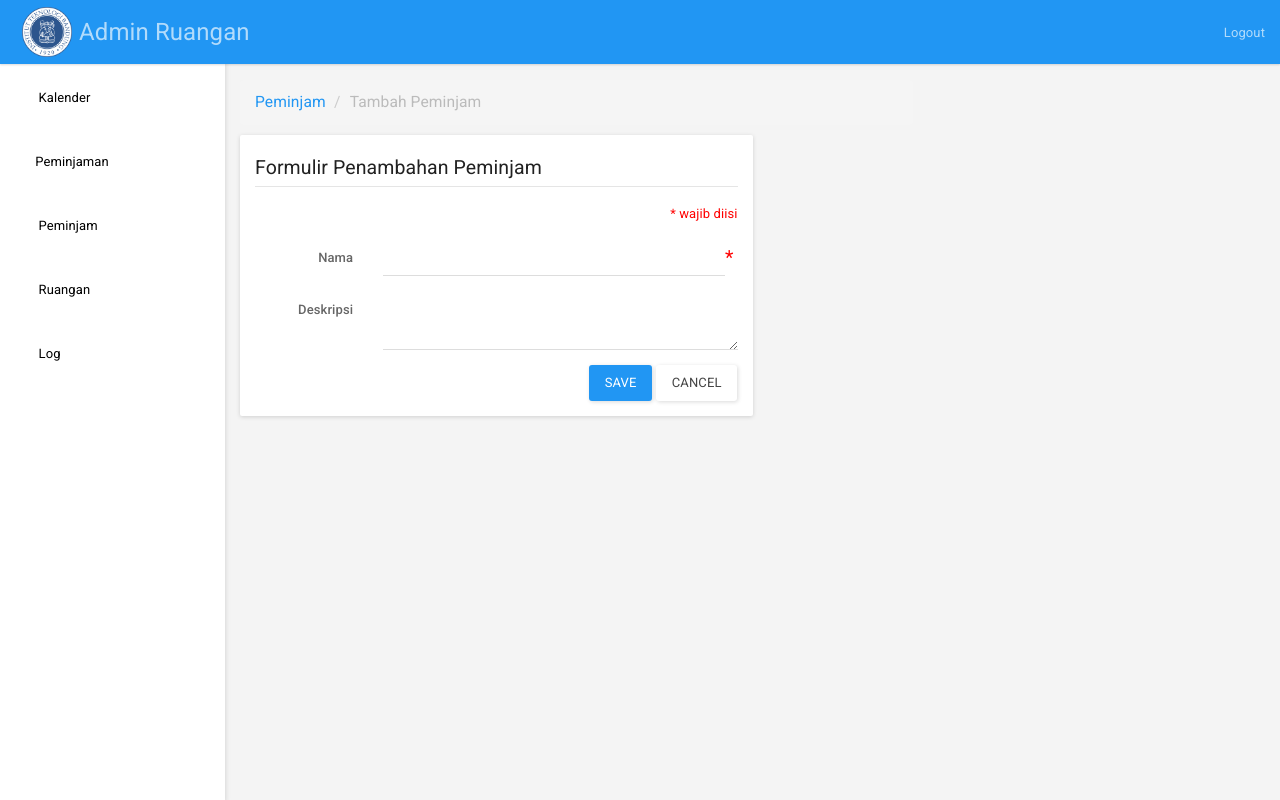
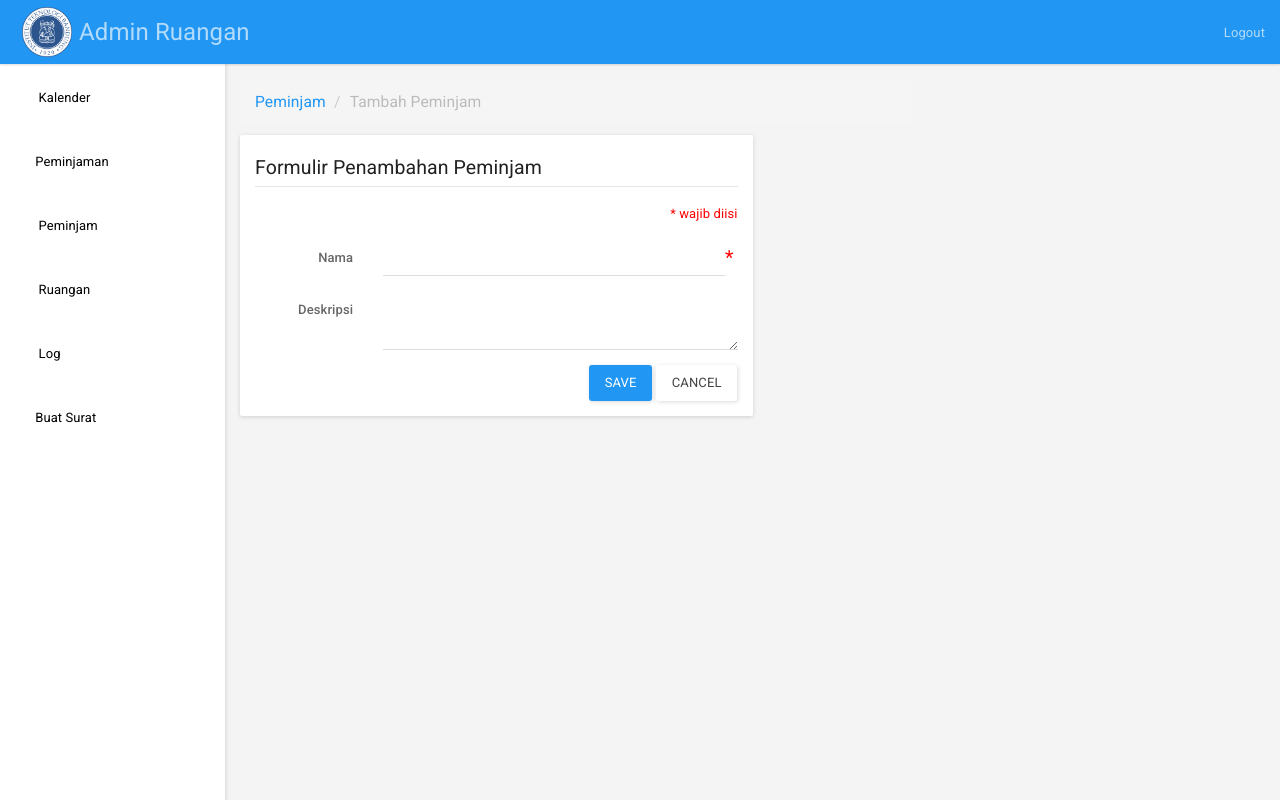
Before and after one commit to aldrichvalentino/sarpras_space, a Django app: page /peminjam/add/ in a window 1280 px wide. Run offline with Django 3.2, Linux system fonts and the light colour scheme; a user stored in the database is signed in; data comes from the database, SQL or seed files in the repository; some libraries are stand-ins or nearby versions; some web fonts are replaced.

Commit message:
Add menu Buat Surat

```diff
--- a/admin_sarpras/templates/base.html
+++ b/admin_sarpras/templates/base.html
@@ -78,6 +78,9 @@
             <li id="log">
                 <a href="{% url 'log:index' %}"><i>&#xe804;</i> Log</a>
             </li>
+            <li id="Buat Surat">
+              <a href="{% url 'peminjaman:print' %}"><i>&#xe804;</i>Buat Surat</a>
+            </li>
           </ul>
           <ul class="nav navbar-nav navbar-right">
             <li>
```
